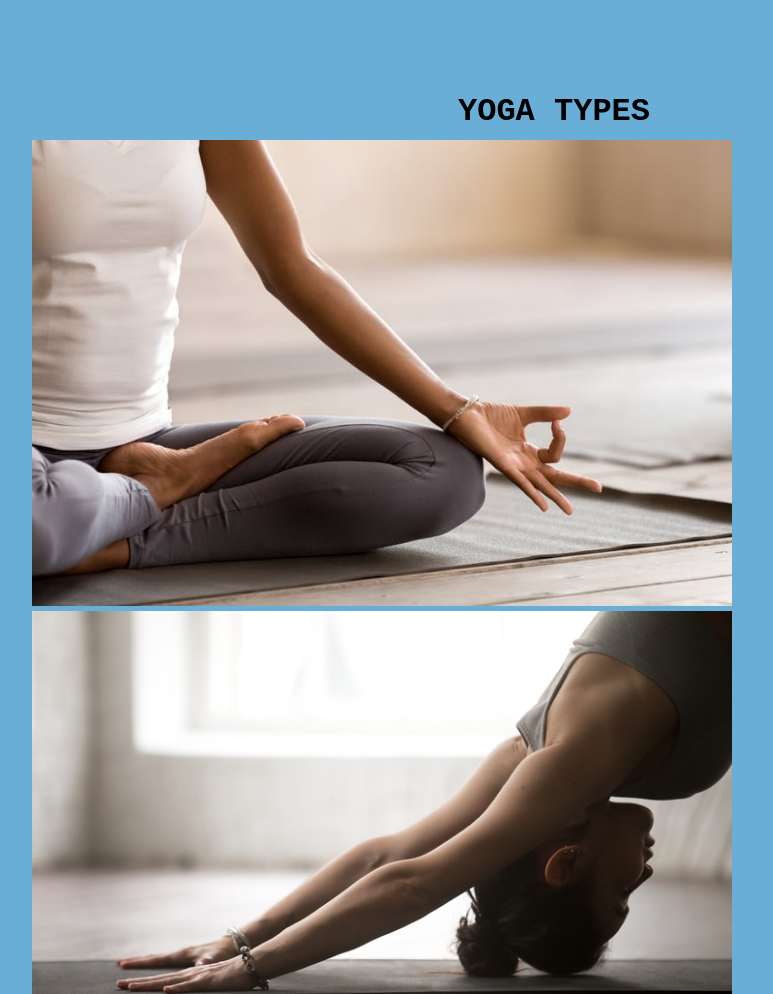
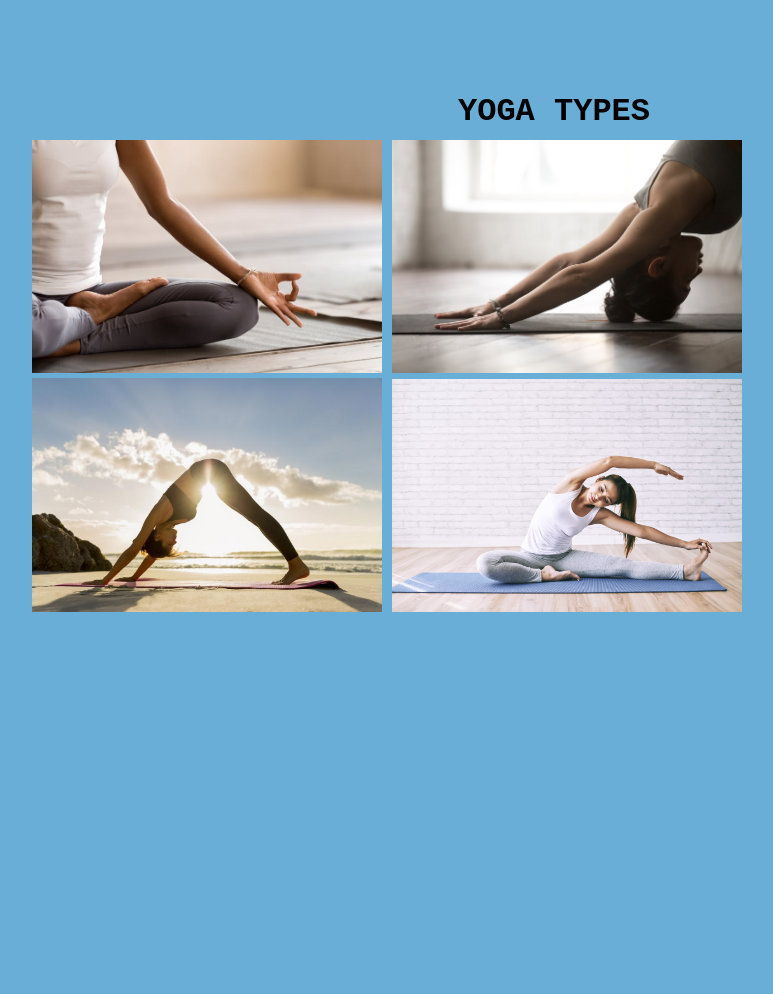
Before and after one commit to revi97/yoga_website, a plain HTML site: page index.html in a window 1280 px wide. Shown: the part 1785-2779 px from the top of the page, without its empty margins (86-859 px from the left). Drawn offline with Linux system fonts and the light colour scheme.

Commit message:
Update index.html

```diff
--- a/index.html
+++ b/index.html
@@ -41,10 +41,10 @@
     <div id="classes">
         <h1>YOGA TYPES</h1>
         <div class="align">
-            <img src="images/yoga14.jpg" width="700px;">
-            <img src="images/yoga15.jpg" width="700px;">
-            <img src="images/yoga10.jpg" width="700px;">
-            <img src="images/yoga17.jpg" width="700px;">
+            <img src="images/yoga14.jpg" width="350px;">
+            <img src="images/yoga15.jpg" width="350px;">
+            <img src="images/yoga10.jpg" width="350px;">
+            <img src="images/yoga17.jpg" width="350px;">
     </div>
 
     </div>
```
